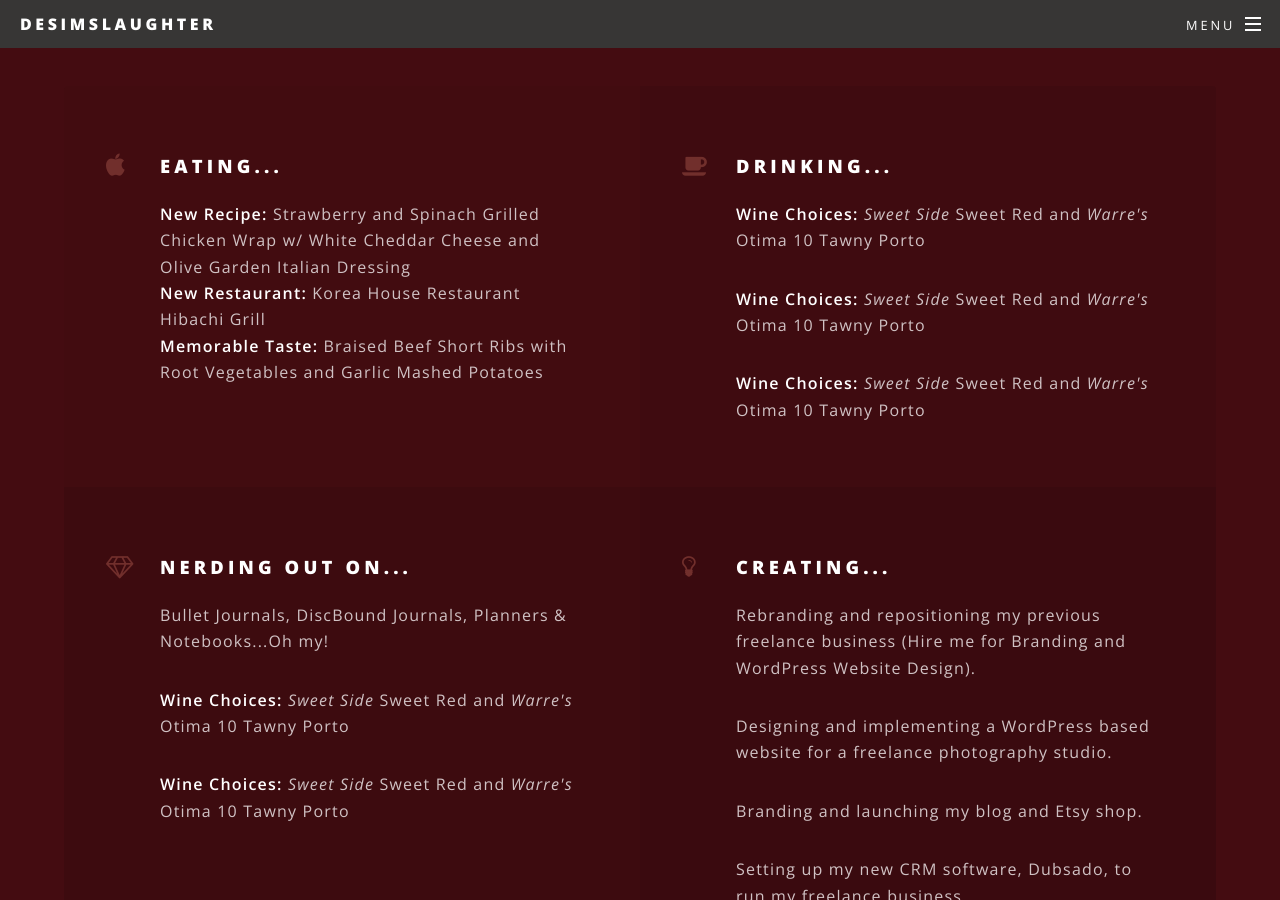
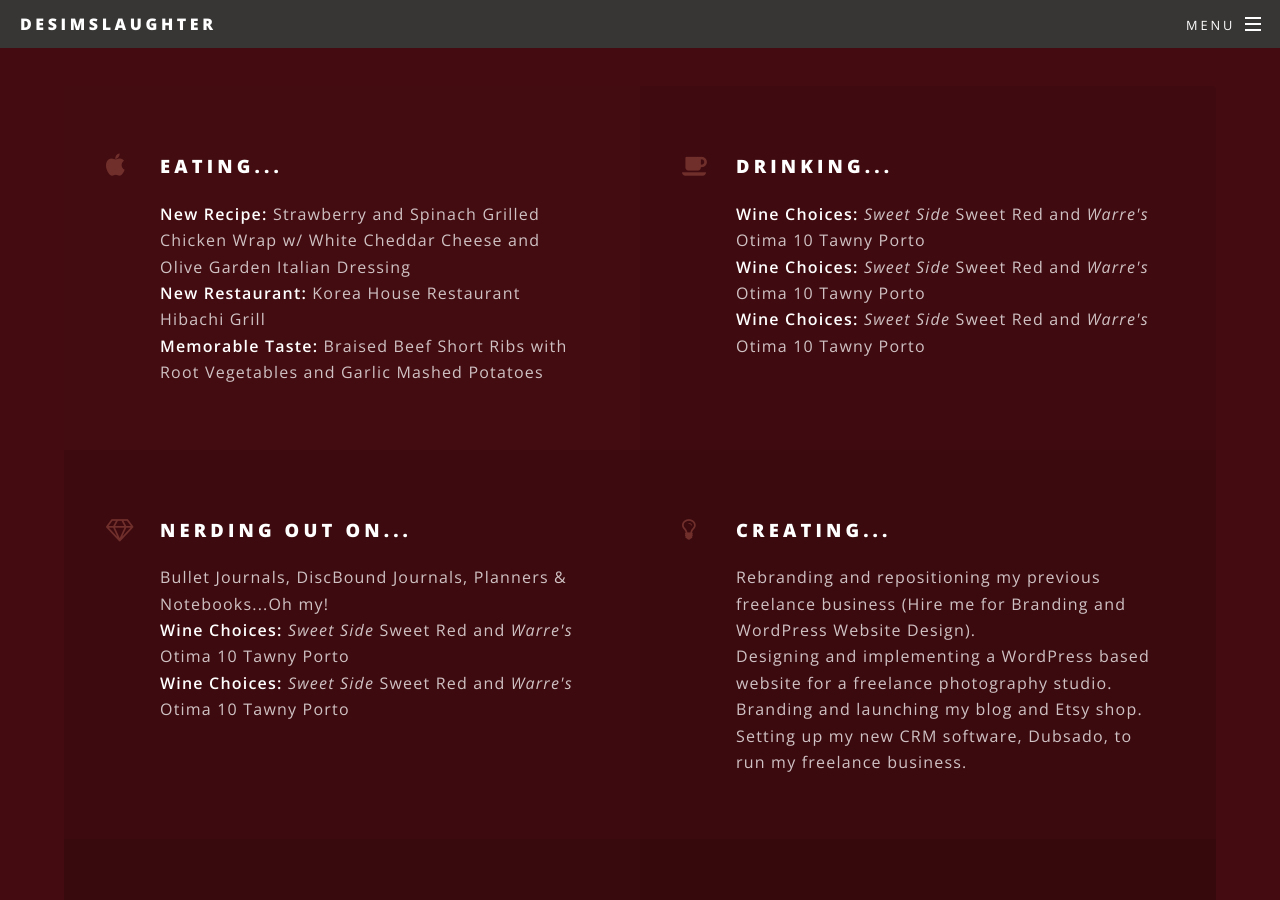
Before and after one commit to desimslaughter/desimslaughter.github.io, a Jekyll site: the page built from index.html, in a window 1280 px wide and 900 px high, scrolled down 2948 px. Built offline with Jekyll 4.4.1, drawn with Linux system fonts in a browser that asks for light colours.

```diff
--- a/index.html
+++ b/index.html
@@ -68,60 +68,68 @@ If you’d like to read about my background and things that inspire me, check ou
 								<li class="icon fa-apple">
 									<h3>Eating... </h3>
 									<p><strong>New Recipe:</strong> Strawberry and Spinach Grilled Chicken Wrap w/ White Cheddar Cheese and Olive Garden Italian Dressing<br>
-									<strong>New Restaurant:</strong> Korea House Restaurant Hibachi Grill<br>
-									<strong>Memorable Taste:</strong> Braised Beef Short Ribs with Root Vegetables and Garlic Mashed Potatoes</p>
+										<strong>New Restaurant:</strong> Korea House Restaurant Hibachi Grill<br>
+										<strong>Memorable Taste:</strong> Braised Beef Short Ribs with Root Vegetables and Garlic Mashed Potatoes
+									</p>
 								</li>
 								<li class="icon fa-coffee">
 									<h3>Drinking... </h3>
-									<p><strong>Wine Choices:</strong> <em>Sweet Side</em> Sweet Red and <em>Warre's</em> Otima 10 Tawny Porto</p>
-									<p><strong>Wine Choices:</strong> <em>Sweet Side</em> Sweet Red and <em>Warre's</em> Otima 10 Tawny Porto</p>
-									<p><strong>Wine Choices:</strong> <em>Sweet Side</em> Sweet Red and <em>Warre's</em> Otima 10 Tawny Porto</p>
+									<p><strong>Wine Choices:</strong> <em>Sweet Side</em> Sweet Red and <em>Warre's</em> Otima 10 Tawny Porto<br>
+										<strong>Wine Choices:</strong> <em>Sweet Side</em> Sweet Red and <em>Warre's</em> Otima 10 Tawny Porto<br>
+										<strong>Wine Choices:</strong> <em>Sweet Side</em> Sweet Red and <em>Warre's</em> Otima 10 Tawny Porto
+									</p>
 								</li>
 								<li class="icon fa-diamond">
 									<h3>Nerding Out On... </h3>
-									<p>Bullet Journals, DiscBound Journals, Planners & Notebooks...Oh my!</p>
-									<p><strong>Wine Choices:</strong> <em>Sweet Side</em> Sweet Red and <em>Warre's</em> Otima 10 Tawny Porto</p>
-									<p><strong>Wine Choices:</strong> <em>Sweet Side</em> Sweet Red and <em>Warre's</em> Otima 10 Tawny Porto</p>
+									<p>Bullet Journals, DiscBound Journals, Planners & Notebooks...Oh my!<br>
+										<strong>Wine Choices:</strong> <em>Sweet Side</em> Sweet Red and <em>Warre's</em> Otima 10 Tawny Porto<br>
+										<strong>Wine Choices:</strong> <em>Sweet Side</em> Sweet Red and <em>Warre's</em> Otima 10 Tawny Porto
+									</p>
 								</li>
 								<li class="icon fa-lightbulb-o">
 									<h3>Creating... </h3>
-									<p>Rebranding and repositioning my previous freelance business (Hire me for Branding and WordPress Website Design).</p>
-									<p>Designing and implementing a WordPress based website for a freelance photography studio.</p>
-									<p>Branding and launching my blog and Etsy shop.</p>
-									<p>Setting up my new CRM software, Dubsado, to run my freelance business.</p>
+									<p>Rebranding and repositioning my previous freelance business (Hire me for Branding and WordPress Website Design).<br>
+										Designing and implementing a WordPress based website for a freelance photography studio.<br>
+										Branding and launching my blog and Etsy shop.<br>
+										Setting up my new CRM software, Dubsado, to run my freelance business.
+									</p>
 								</li>
 								<li class="icon fa-edit">
 									<h3>Learning... </h3>
-									<p>Spanish with Duolingo (currently at 25% fluency)</li>
-									<p>Brush Lettering</p>
-									<p>About the Alkaline Water Industry</p>
-									<p>To be more mindful</p>
+									<p>Spanish with Duolingo (currently at 25% fluency)<br>
+										Brush Lettering<br>
+										About the Alkaline Water Industry<br>
+										To be more mindful
+									</p>
 								</li>
 								<li class="icon fa-book">
 									<h3>Reading... </h3>
-									<p><strong><em>The Bullet Journal Method</em></strong> by Ryder Carroll <a href="#">(Get it on Amazon)</a></p>
-									<p><strong><em>Damn Good Advice (For People With Talent)</strong></em> by George Lois <a href="#">(Get it on Amazon)</a></li>
-									<p><strong><em>Influencer Fast Track</strong></em> by Gundi Gabrielle <a href="#">(Get it on Amazon)</a></li>
-									<p><strong><em>The $100 Startup</strong></em> by Chris Guillebeau <a href="#">(Get it on Amazon)</a></li>
+									<p><strong><em>The Bullet Journal Method</em></strong> by Ryder Carroll <a href="#">(Get it on Amazon)</a><br>
+										<strong><em>Damn Good Advice (For People With Talent)</strong></em> by George Lois <a href="#">(Get it on Amazon)</a><br>
+										<strong><em>Influencer Fast Track</strong></em> by Gundi Gabrielle <a href="#">(Get it on Amazon)</a><br>
+										<strong><em>The $100 Startup</strong></em> by Chris Guillebeau <a href="#">(Get it on Amazon)</a>
+									</p>
 								</li>
 								<li class="icon fa-tv">
 									<h3>Watching... </h3>
 									<p><strong>Jane the Virgin</strong> on The CW TV <a href="#">(Watch it!)</a></li>
-									<p><strong>Shadowhunters: The Mortal Instruments</strong> on Hulu <a href="#">(Sign up with my link for 2 weeks FREE!)</a></p>
-									<p><strong>Siren</strong> on Hulu <a href="#">(Sign up with my link for 2 weeks FREE!)</a></p>
-									<p><strong>Siren</strong> on Hulu <a href="#">(Sign up with my link for 2 weeks FREE!)</a></p>
-									<p><strong>Van Helsing</strong> on Netflix <a href="#">(Watch it!)</a></p>
-									<p><strong>Always A Witch</strong> on Netflix <a href="#">(Watch it!)</a></p>
-									<p><strong>Tidying Up with Marie Kondo</strong> on Netflix <a href="#">(Watch it!)</a></p>
+										<strong>Shadowhunters: The Mortal Instruments</strong> on Hulu <a href="#">(Sign up with my link for 2 weeks FREE!)</a><br>
+										<strong>Siren</strong> on Hulu <a href="#">(Sign up with my link for 2 weeks FREE!)</a><br>
+										<strong>Siren</strong> on Hulu <a href="#">(Sign up with my link for 2 weeks FREE!)</a><br>
+										<strong>Van Helsing</strong> on Netflix <a href="#">(Watch it!)</a><br>
+										<strong>Always A Witch</strong> on Netflix <a href="#">(Watch it!)</a><br>
+										<strong>Tidying Up with Marie Kondo</strong> on Netflix <a href="#">(Watch it!)</a>
+									</p>
 								</li>
 								<li class="icon fa-headphones">
 									<h3>Listening To... </h3>
-									<p><strong>This is Chance the Rapper</strong> Playlist on Spotify <a href="#">(Listen Now)</a></p>
-									<p><strong>Currently Listening To...</strong> Playlist on Spotify by Big Sean <a href="#">(Listen Now)</a></p>
-									<p><strong>Your Top Songs 2018</strong> Playlist by Spotify <a href="#">(Listen Now)</a></p>
-									<p><strong>Tobe Nwigwe</strong> Artist Radio on Spotify <a href="#">(Listen Now)</a></p>
-									<p><strong>Jidenna</strong> Artist Radio on Spotify <a href="#">(Listen Now)</a></p>
-									<p><strong>Bibi Bourelly</strong> Artist Radio on Spotify <a href="#">(Listen Now)</a></p>
+									<p><strong>This is Chance the Rapper</strong> Playlist on Spotify <a href="#">(Listen Now)</a><br>
+										<strong>Currently Listening To...</strong> Playlist on Spotify by Big Sean <a href="#">(Listen Now)</a><br>
+										<strong>Your Top Songs 2018</strong> Playlist by Spotify <a href="#">(Listen Now)</a><br>
+										<strong>Tobe Nwigwe</strong> Artist Radio on Spotify <a href="#">(Listen Now)</a><br>
+										<strong>Jidenna</strong> Artist Radio on Spotify <a href="#">(Listen Now)</a><br>
+										<strong>Bibi Bourelly</strong> Artist Radio on Spotify <a href="#">(Listen Now)</a>
+									</p>
 								</li>
 							</ul>
 						</div>
```
